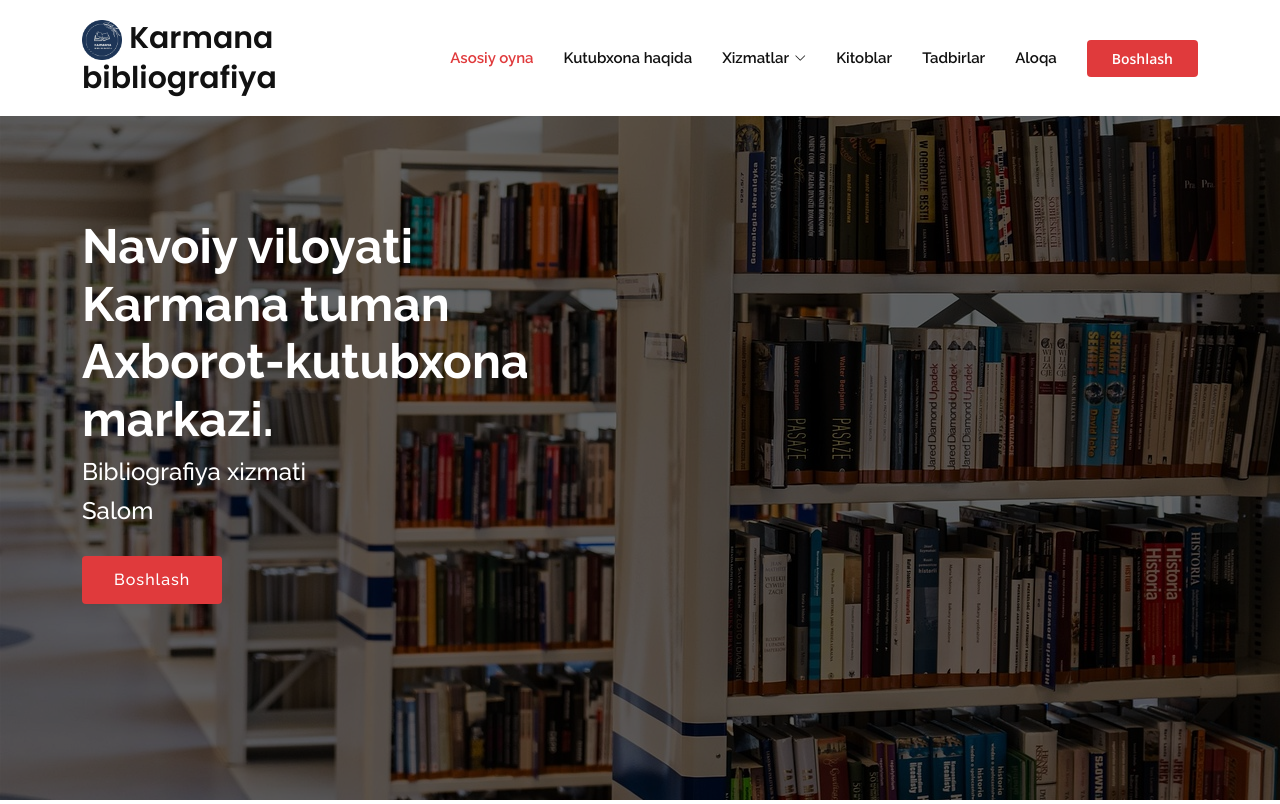
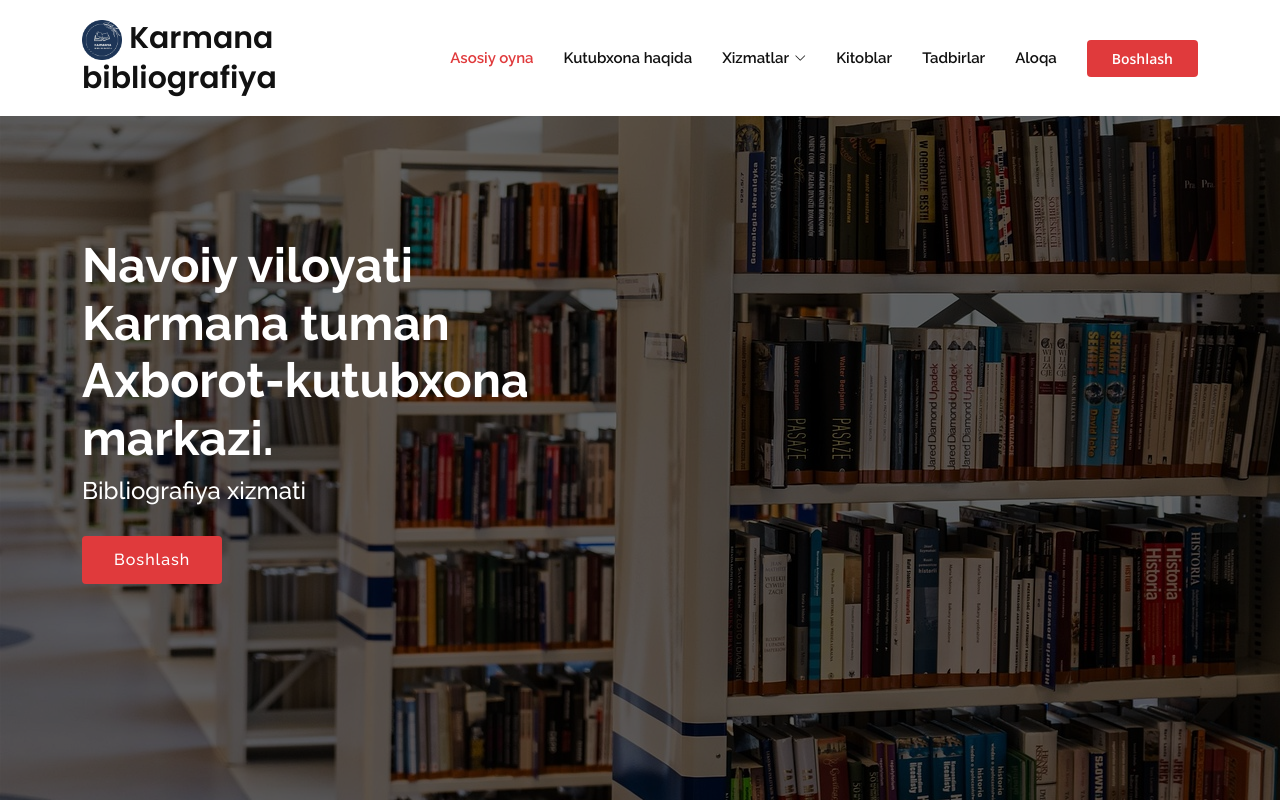
Before and after one commit to rustamovjavohir/KarmanaAKM, a Django app: page / in a window 1280 px wide. Shown: the top 804 px of the page. Run offline with Django 4.2, Linux system fonts and the light colour scheme; data comes from the database, SQL or seed files in the repository; parts of the project's set-up code (start-up, migrations or seed data) failed here and were passed over; some libraries are stand-ins or nearby versions.

Commit message:
template2

```diff
--- a/templates/Presento/index.html
+++ b/templates/Presento/index.html
@@ -12,7 +12,6 @@
                     <div class="col-xl-6">
                         <h1>Navoiy viloyati Karmana tuman Axborot-kutubxona markazi.</h1>
                         <h2>Bibliografiya xizmati</h2>
-                        <h2>Salom</h2>
                         <a href="#about" class="btn-get-started scrollto">Boshlash</a>
                     </div>
                 </div>
```
